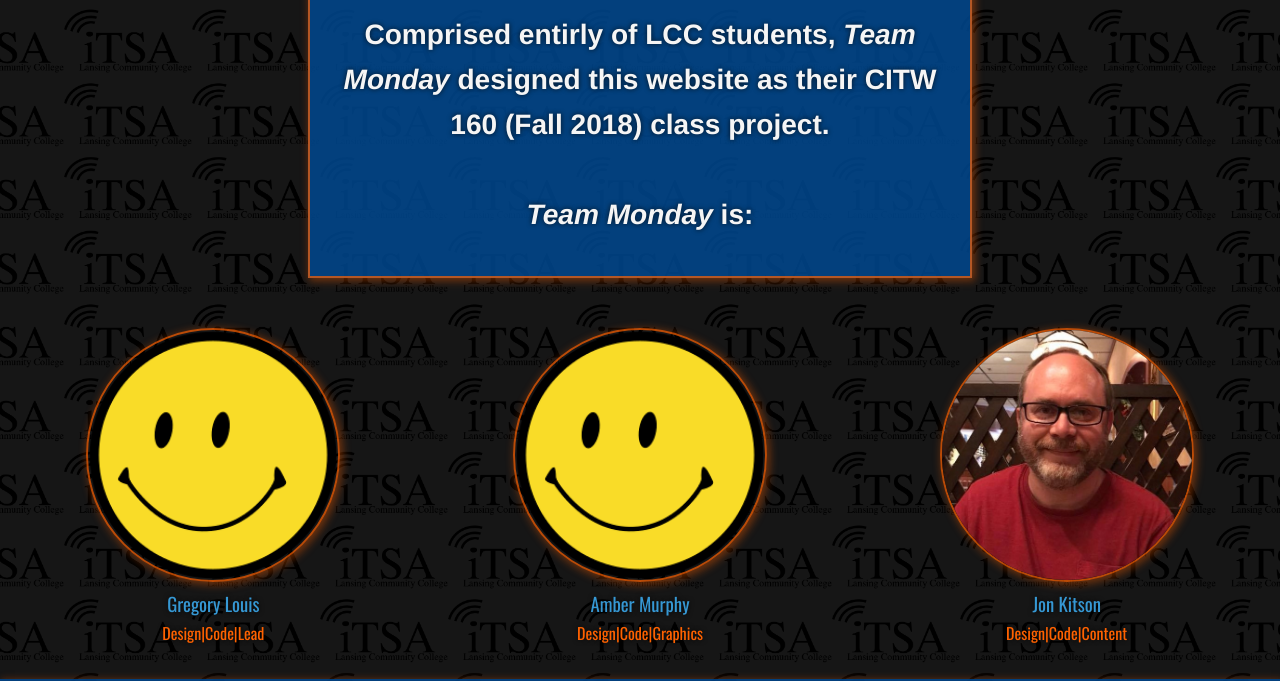
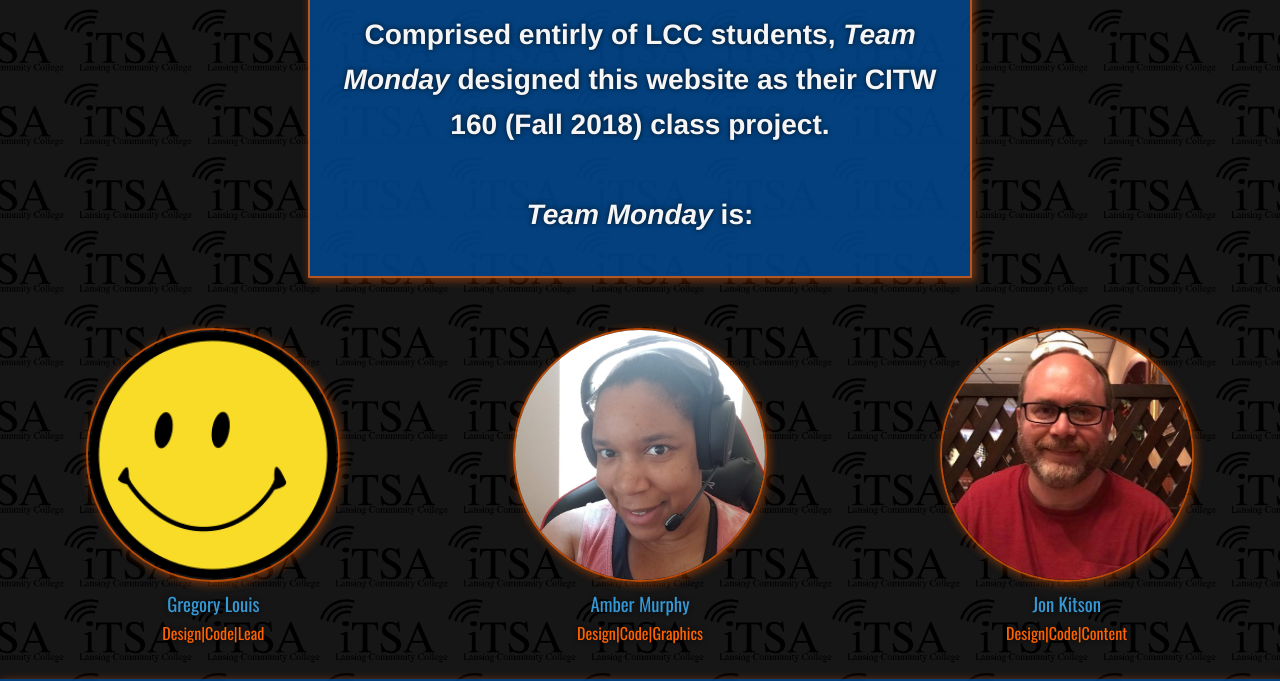
Before and after one commit to TeamMonday/itsaWeb, a plain HTML site: page web_site/about_team_monday.html in a window 1280 px wide. Shown: the part 282-963 px from the top of the page. Drawn offline with nearby package versions, Linux system fonts and the light colour scheme.

Commit message:
updating placeholder

```diff
--- a/web_site/about_team_monday.html
+++ b/web_site/about_team_monday.html
@@ -66,7 +66,7 @@
                 </figcaption>
 		</div>
 		<div class="teamPics">
-                <img alt="Amber Murphy" class="imgCircle" src="images/team_monday/placeHolder.png">
+                <img alt="Amber Murphy" class="imgCircle" src="images/team_monday/amber_murphy.jpg">
                 <figcaption>
                     <h3>Amber Murphy</h3>
                     <h4>Design|Code|Graphics</h4>
```
